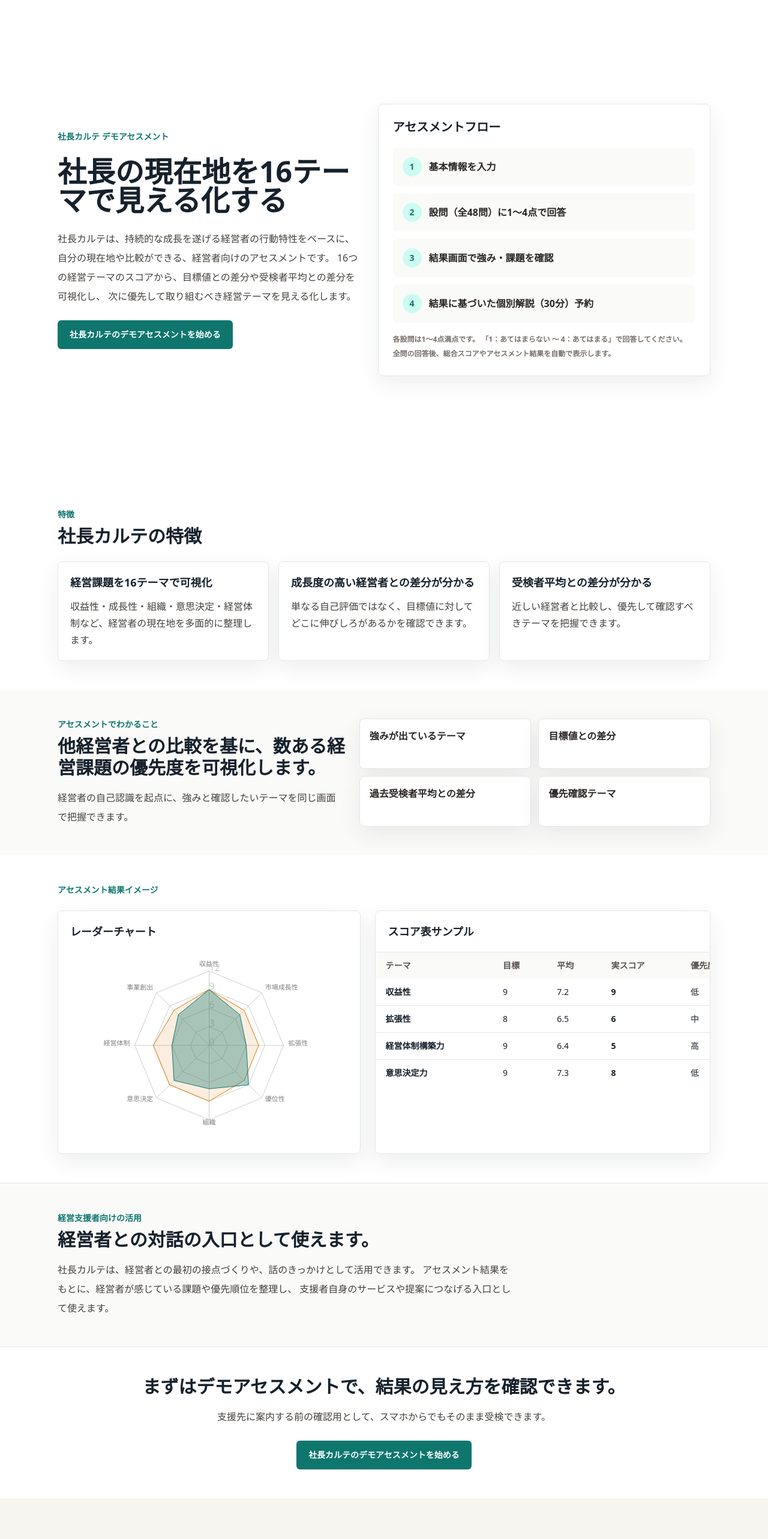
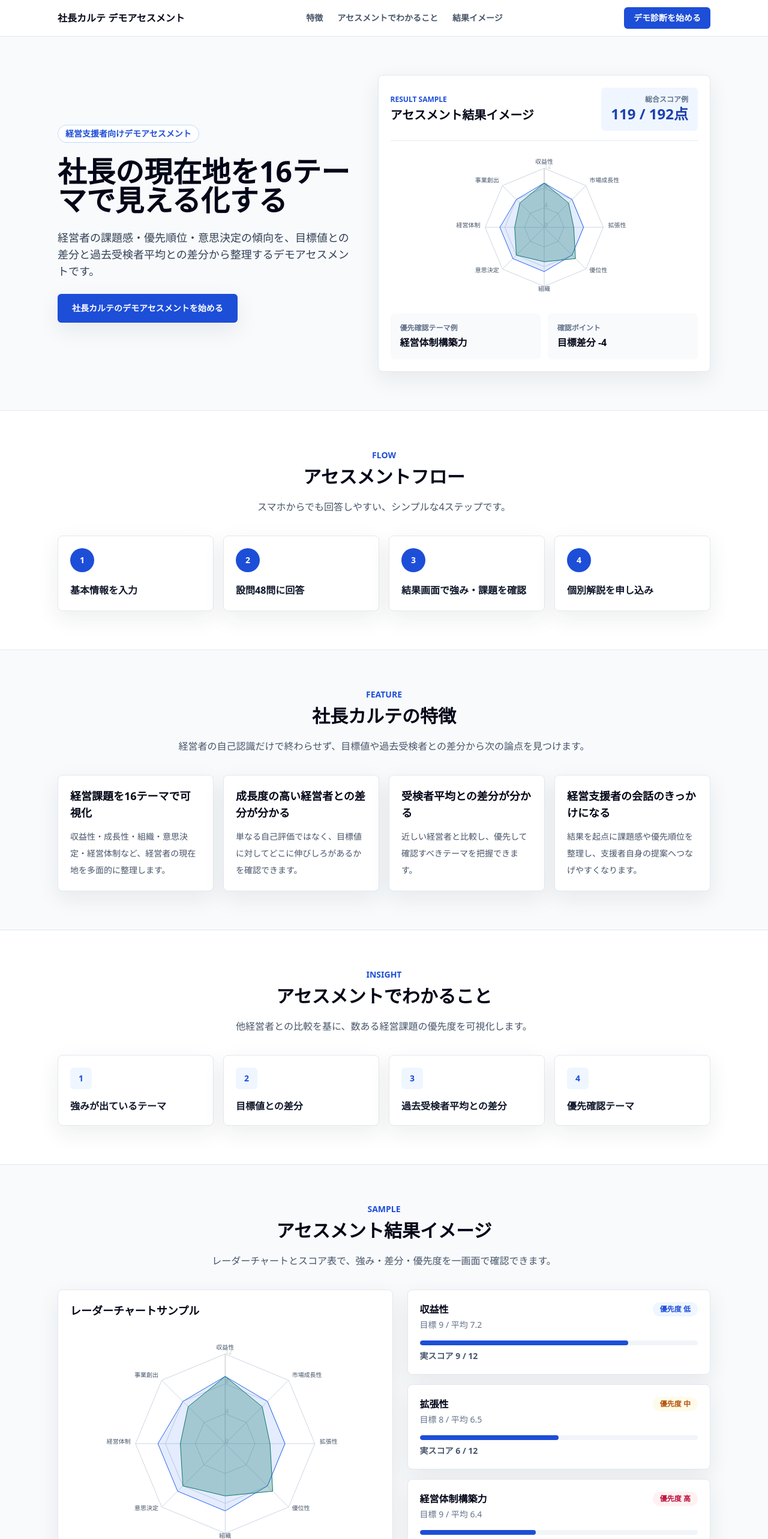
Before and after one commit to tworails-sato/shacho-karte-demo, a Next.js app: page / in a window 1280 px wide. Shown: the top 2566 px of the page at 60% size. Before the commit the page ends 2498 px from the top, so only its background shows below. Built offline with nearby package versions, Linux system fonts and the light colour scheme.

Commit message:
update lp design

```diff
--- a/app/page.tsx
+++ b/app/page.tsx
@@ -13,9 +13,9 @@ import {
 
 const steps = [
   "基本情報を入力",
-  "設問（全48問）に1〜4点で回答",
+  "設問48問に回答",
   "結果画面で強み・課題を確認",
-  "結果に基づいた個別解説（30分）予約"
+  "個別解説を申し込み"
 ];
 
 const features = [
@@ -30,6 +30,10 @@ const features = [
   {
     title: "受検者平均との差分が分かる",
     body: "近しい経営者と比較し、優先して確認すべきテーマを把握できます。"
+  },
+  {
+    title: "経営支援者の会話のきっかけになる",
+    body: "結果を起点に課題感や優先順位を整理し、支援者自身の提案へつなげやすくなります。"
   }
 ];
 
@@ -38,6 +42,21 @@ const findings = [
   "目標値との差分",
   "過去受検者平均との差分",
   "優先確認テーマ"
+];
+
+const supportSteps = [
+  {
+    title: "支援先へ案内",
+    body: "面談前や初回接点で、経営者にアセスメントを案内できます。"
+  },
+  {
+    title: "結果を一緒に解説",
+    body: "強み・差分・優先確認テーマを見ながら、課題認識をそろえます。"
+  },
+  {
+    title: "提案へ接続",
+    body: "確認したテーマをもとに、自社サービスや支援メニューへ自然につなげます。"
+  }
 ];
 
 const sampleChartData = [
@@ -58,159 +77,237 @@ const sampleScores = [
   { theme: "意思決定力", target: 9, average: 7.3, score: 8, priority: "低" }
 ];
 
+function SectionHeading({
+  eyebrow,
+  title,
+  body
+}: {
+  eyebrow: string;
+  title: string;
+  body?: string;
+}) {
+  return (
+    <div className="mx-auto mb-8 max-w-3xl text-center">
+      <p className="text-sm font-black text-blue-700">{eyebrow}</p>
+      <h2 className="mt-2 text-2xl font-black leading-tight text-slate-950 sm:text-3xl">
+        {title}
+      </h2>
+      {body ? <p className="mt-4 leading-8 text-slate-600">{body}</p> : null}
+    </div>
+  );
+}
+
+function MiniRadar() {
+  return (
+    <ResponsiveContainer height="100%" width="100%">
+      <RadarChart data={sampleChartData}>
+        <PolarGrid stroke="#cbd5e1" />
+        <PolarAngleAxis dataKey="theme" tick={{ fontSize: 10, fill: "#475569" }} />
+        <PolarRadiusAxis angle={90} domain={[0, 12]} tickCount={4} tick={{ fontSize: 10 }} />
+        <Radar dataKey="target" fill="#2563eb" fillOpacity={0.12} name="目標値" stroke="#2563eb" />
+        <Radar dataKey="score" fill="#0f766e" fillOpacity={0.3} name="実スコア" stroke="#0f766e" />
+        <Tooltip />
+      </RadarChart>
+    </ResponsiveContainer>
+  );
+}
+
 export default function HomePage() {
   return (
-    <main className="min-h-screen bg-white">
-      <section className="page-shell flex items-center">
-        <div className="grid w-full gap-8 lg:grid-cols-[0.95fr_1.05fr] lg:items-center">
+    <main className="min-h-screen bg-white text-slate-950">
+      <header className="sticky top-0 z-30 border-b border-slate-200 bg-white/95 backdrop-blur">
+        <div className="mx-auto flex max-w-6xl items-center justify-between gap-4 px-4 py-3 sm:px-6 lg:px-8">
+          <Link className="text-sm font-black text-slate-950 sm:text-base" href="/">
+            社長カルテ デモアセスメント
+          </Link>
+          <nav className="hidden items-center gap-6 text-sm font-bold text-slate-600 md:flex">
+            <a className="hover:text-blue-700" href="#features">特徴</a>
+            <a className="hover:text-blue-700" href="#findings">アセスメントでわかること</a>
+            <a className="hover:text-blue-700" href="#result-image">結果イメージ</a>
+          </nav>
+          <Link className="rounded-md bg-blue-700 px-4 py-2 text-sm font-black text-white transition hover:bg-blue-800" href="/basic-info">
+            デモ診断を始める
+          </Link>
+        </div>
+      </header>
+
+      <section className="border-b border-slate-200 bg-slate-50">
+        <div className="mx-auto grid max-w-6xl gap-8 px-4 py-12 sm:px-6 sm:py-16 lg:grid-cols-[0.95fr_1.05fr] lg:items-center lg:px-8">
           <div className="space-y-6">
-            <p className="text-sm font-bold text-brand">社長カルテ デモアセスメント</p>
-            <h1 className="text-3xl font-black leading-tight text-ink sm:text-5xl">
+            <p className="inline-flex rounded-full border border-blue-200 bg-white px-3 py-1 text-sm font-black text-blue-700">
+              経営支援者向けデモアセスメント
+            </p>
+            <h1 className="text-4xl font-black leading-tight text-slate-950 sm:text-5xl">
               社長の現在地を16テーマで見える化する
             </h1>
-            <p className="max-w-2xl leading-8 text-stone-700">
-              社長カルテは、持続的な成長を遂げる経営者の行動特性をベースに、
-              自分の現在地や比較ができる、経営者向けのアセスメントです。
-              16つの経営テーマのスコアから、目標値との差分や受検者平均との差分を可視化し、
-              次に優先して取り組むべき経営テーマを見える化します。
+            <p className="max-w-2xl text-base leading-8 text-slate-700 sm:text-lg">
+              経営者の課題感・優先順位・意思決定の傾向を、目標値との差分と過去受検者平均との差分から整理するデモアセスメントです。
             </p>
-            <Link className="primary-button" href="/basic-info">
+            <div className="flex flex-col gap-3 sm:flex-row">
+              <Link className="inline-flex min-h-12 items-center justify-center rounded-md bg-blue-700 px-6 py-3 text-sm font-black text-white shadow-soft transition hover:bg-blue-800" href="/basic-info">
                 社長カルテのデモアセスメントを始める
               </Link>
             </div>
+          </div>
 
-          <div className="panel p-5 sm:p-6">
-            <h2 className="text-xl font-black text-ink">アセスメントフロー</h2>
-            <ol className="mt-5 space-y-3">
-              {steps.map((step, index) => (
-                <li key={step} className="flex gap-3 rounded-md bg-stone-50 p-4">
-                  <span className="flex h-8 w-8 shrink-0 items-center justify-center rounded-full bg-teal-100 text-sm font-black text-brand">
-                    {index + 1}
-                  </span>
-                  <span className="pt-1 font-bold text-stone-800">{step}</span>
-                </li>
-              ))}
-            </ol>
-            <p className="mt-4 text-xs font-bold leading-6 text-stone-500">
-              各設問は1〜4点満点です。
-              「1：あてはまらない 〜 4：あてはまる」で回答してください。
-              全問の回答後、総合スコアやアセスメント結果を自動で表示します。
-            </p>
+          <div className="rounded-lg border border-slate-200 bg-white p-4 shadow-soft sm:p-5">
+            <div className="flex flex-col gap-3 border-b border-slate-200 pb-4 sm:flex-row sm:items-center sm:justify-between">
+              <div>
+                <p className="text-xs font-black text-blue-700">RESULT SAMPLE</p>
+                <h2 className="mt-1 text-xl font-black text-slate-950">アセスメント結果イメージ</h2>
+              </div>
+              <div className="rounded-md bg-blue-50 px-4 py-3 text-right">
+                <p className="text-xs font-bold text-slate-500">総合スコア例</p>
+                <p className="text-2xl font-black text-blue-800">119 / 192点</p>
+              </div>
+            </div>
+            <div className="h-72 py-4">
+              <MiniRadar />
+            </div>
+            <div className="grid gap-3 sm:grid-cols-2">
+              <div className="rounded-md bg-slate-50 p-4">
+                <p className="text-xs font-bold text-slate-500">優先確認テーマ例</p>
+                <p className="mt-1 font-black text-slate-950">経営体制構築力</p>
+              </div>
+              <div className="rounded-md bg-slate-50 p-4">
+                <p className="text-xs font-bold text-slate-500">確認ポイント</p>
+                <p className="mt-1 font-black text-slate-950">目標差分 -4</p>
+              </div>
+            </div>
           </div>
         </div>
       </section>
 
-      <section className="mx-auto max-w-6xl px-4 py-12 sm:px-6 lg:px-8">
-        <div className="mb-6">
-          <p className="text-sm font-bold text-brand">特徴</p>
-          <h2 className="mt-2 text-3xl font-black text-ink">社長カルテの特徴</h2>
+      <section className="mx-auto max-w-6xl px-4 py-12 sm:px-6 sm:py-16 lg:px-8">
+        <SectionHeading
+          eyebrow="FLOW"
+          title="アセスメントフロー"
+          body="スマホからでも回答しやすい、シンプルな4ステップです。"
+        />
+        <div className="grid gap-4 md:grid-cols-4">
+          {steps.map((step, index) => (
+            <div key={step} className="rounded-lg border border-slate-200 bg-white p-5 shadow-soft">
+              <span className="flex h-10 w-10 items-center justify-center rounded-full bg-blue-700 text-sm font-black text-white">
+                {index + 1}
+              </span>
+              <p className="mt-4 font-black leading-7 text-slate-900">{step}</p>
             </div>
-        <div className="grid gap-4 lg:grid-cols-3">
-          {features.map((feature) => (
-            <article key={feature.title} className="panel p-5">
-              <h3 className="text-lg font-black text-ink">{feature.title}</h3>
-              <p className="mt-3 leading-7 text-stone-700">{feature.body}</p>
-            </article>
           ))}
         </div>
       </section>
 
-      <section className="bg-stone-50">
-        <div className="mx-auto grid max-w-6xl gap-6 px-4 py-12 sm:px-6 lg:grid-cols-[0.9fr_1.1fr] lg:px-8">
-          <div>
-            <p className="text-sm font-bold text-brand">アセスメントでわかること</p>
-            <h2 className="mt-2 text-3xl font-black text-ink">
-              他経営者との比較を基に、数ある経営課題の優先度を可視化します。
-            </h2>
-            <p className="mt-4 leading-8 text-stone-700">
-              経営者の自己認識を起点に、強みと確認したいテーマを同じ画面で把握できます。
-            </p>
-          </div>
-          <div className="grid gap-3 sm:grid-cols-2">
-            {findings.map((item) => (
-              <div key={item} className="rounded-lg border border-stone-200 bg-white p-4 font-black text-stone-800 shadow-soft">
-                {item}
-              </div>
+      <section id="features" className="border-y border-slate-200 bg-slate-50">
+        <div className="mx-auto max-w-6xl px-4 py-12 sm:px-6 sm:py-16 lg:px-8">
+          <SectionHeading
+            eyebrow="FEATURE"
+            title="社長カルテの特徴"
+            body="経営者の自己認識だけで終わらせず、目標値や過去受検者との差分から次の論点を見つけます。"
+          />
+          <div className="grid gap-4 lg:grid-cols-4">
+            {features.map((feature) => (
+              <article key={feature.title} className="rounded-lg border border-slate-200 bg-white p-5 shadow-soft">
+                <h3 className="text-lg font-black leading-7 text-slate-950">{feature.title}</h3>
+                <p className="mt-3 text-sm leading-7 text-slate-600">{feature.body}</p>
+              </article>
             ))}
           </div>
         </div>
       </section>
 
-      <section className="mx-auto max-w-6xl px-4 py-12 sm:px-6 lg:px-8">
-        <div className="mb-6">
-          <p className="text-sm font-bold text-brand">アセスメント結果イメージ</p>
+      <section id="findings" className="mx-auto max-w-6xl px-4 py-12 sm:px-6 sm:py-16 lg:px-8">
+        <SectionHeading
+          eyebrow="INSIGHT"
+          title="アセスメントでわかること"
+          body="他経営者との比較を基に、数ある経営課題の優先度を可視化します。"
+        />
+        <div className="grid gap-4 sm:grid-cols-2 lg:grid-cols-4">
+          {findings.map((item, index) => (
+            <div key={item} className="rounded-lg border border-slate-200 bg-white p-5 shadow-soft">
+              <span className="flex h-9 w-9 items-center justify-center rounded-md bg-blue-50 text-sm font-black text-blue-700">
+                {index + 1}
+              </span>
+              <p className="mt-4 font-black text-slate-900">{item}</p>
             </div>
-        <div className="grid gap-6 lg:grid-cols-[0.95fr_1.05fr]">
-          <div className="panel p-5">
-            <h3 className="text-lg font-black text-ink">レーダーチャート</h3>
-            <div className="mt-4 h-80">
-              <ResponsiveContainer height="100%" width="100%">
-                <RadarChart data={sampleChartData}>
-                  <PolarGrid />
-                  <PolarAngleAxis dataKey="theme" tick={{ fontSize: 11 }} />
-                  <PolarRadiusAxis angle={90} domain={[0, 12]} tickCount={5} />
-                  <Radar dataKey="target" fill="#d97706" fillOpacity={0.12} name="目標値" stroke="#d97706" />
-                  <Radar dataKey="score" fill="#0f766e" fillOpacity={0.35} name="実スコア" stroke="#0f766e" />
-                  <Tooltip />
-                </RadarChart>
-              </ResponsiveContainer>
+          ))}
+        </div>
+      </section>
+
+      <section id="result-image" className="border-y border-slate-200 bg-slate-50">
+        <div className="mx-auto max-w-6xl px-4 py-12 sm:px-6 sm:py-16 lg:px-8">
+          <SectionHeading
+            eyebrow="SAMPLE"
+            title="アセスメント結果イメージ"
+            body="レーダーチャートとスコア表で、強み・差分・優先度を一画面で確認できます。"
+          />
+          <div className="grid gap-6 lg:grid-cols-[1.05fr_0.95fr]">
+            <div className="rounded-lg border border-slate-200 bg-white p-5 shadow-soft">
+              <h3 className="text-lg font-black text-slate-950">レーダーチャートサンプル</h3>
+              <div className="mt-4 h-96">
+                <MiniRadar />
               </div>
             </div>
 
-          <div className="panel overflow-hidden">
-            <div className="border-b border-stone-200 p-5">
-              <h3 className="text-lg font-black text-ink">スコア表サンプル</h3>
+            <div className="space-y-4">
+              {sampleScores.map((row) => (
+                <div key={row.theme} className="rounded-lg border border-slate-200 bg-white p-5 shadow-soft">
+                  <div className="flex items-start justify-between gap-4">
+                    <div>
+                      <p className="font-black text-slate-950">{row.theme}</p>
+                      <p className="mt-1 text-sm text-slate-500">目標 {row.target} / 平均 {row.average}</p>
                     </div>
-            <div className="overflow-x-auto">
-              <table className="w-full min-w-[620px] text-left text-sm">
-                <thead className="bg-stone-50 text-stone-600">
-                  <tr>
-                    <th className="px-4 py-3">テーマ</th>
-                    <th className="px-4 py-3">目標</th>
-                    <th className="px-4 py-3">平均</th>
-                    <th className="px-4 py-3">実スコア</th>
-                    <th className="px-4 py-3">優先度</th>
-                  </tr>
-                </thead>
-                <tbody className="divide-y divide-stone-200">
-                  {sampleScores.map((row) => (
-                    <tr key={row.theme}>
-                      <td className="px-4 py-3 font-black text-ink">{row.theme}</td>
-                      <td className="px-4 py-3">{row.target}</td>
-                      <td className="px-4 py-3">{row.average}</td>
-                      <td className="px-4 py-3 font-bold">{row.score}</td>
-                      <td className="px-4 py-3">{row.priority}</td>
-                    </tr>
+                    <span className={`rounded-full px-3 py-1 text-xs font-black ${
+                      row.priority === "高"
+                        ? "bg-rose-50 text-rose-700"
+                        : row.priority === "中"
+                          ? "bg-amber-50 text-amber-700"
+                          : "bg-blue-50 text-blue-700"
+                    }`}>
+                      優先度 {row.priority}
+                    </span>
+                  </div>
+                  <div className="mt-4 h-2 overflow-hidden rounded-full bg-slate-100">
+                    <div className="h-full rounded-full bg-blue-700" style={{ width: `${(row.score / 12) * 100}%` }} />
+                  </div>
+                  <p className="mt-2 text-sm font-bold text-slate-600">実スコア {row.score} / 12</p>
+                </div>
               ))}
-                </tbody>
-              </table>
+              <p className="rounded-lg border border-blue-100 bg-blue-50 p-4 text-sm font-bold leading-7 text-blue-900">
+                本番版では業種別・規模別・近しい社長タイプとの比較も可能です。
+              </p>
             </div>
           </div>
         </div>
       </section>
 
-      <section className="border-y border-stone-200 bg-stone-50">
-        <div className="mx-auto max-w-6xl px-4 py-12 sm:px-6 lg:px-8">
-          <div className="max-w-3xl">
-            <p className="text-sm font-bold text-brand">経営支援者向けの活用</p>
-            <h2 className="mt-2 text-3xl font-black text-ink">経営者との対話の入口として使えます。</h2>
-            <p className="mt-4 leading-8 text-stone-700">
-              社長カルテは、経営者との最初の接点づくりや、話のきっかけとして活用できます。
-              アセスメント結果をもとに、経営者が感じている課題や優先順位を整理し、
-              支援者自身のサービスや提案につなげる入口として使えます。
-            </p>
+      <section className="mx-auto max-w-6xl px-4 py-12 sm:px-6 sm:py-16 lg:px-8">
+        <SectionHeading
+          eyebrow="FOR ADVISORS"
+          title="経営支援者向けの活用"
+          body="社長カルテは、経営者との最初の接点づくりや、話のきっかけとして活用できます。"
+        />
+        <div className="grid gap-4 lg:grid-cols-3">
+          {supportSteps.map((step, index) => (
+            <div key={step.title} className="rounded-lg border border-slate-200 bg-white p-5 shadow-soft">
+              <p className="text-sm font-black text-blue-700">STEP {index + 1}</p>
+              <h3 className="mt-2 text-lg font-black text-slate-950">{step.title}</h3>
+              <p className="mt-3 leading-7 text-slate-600">{step.body}</p>
             </div>
+          ))}
         </div>
       </section>
 
-      <section className="mx-auto max-w-6xl px-4 py-12 text-center sm:px-6 lg:px-8">
-        <h2 className="text-3xl font-black text-ink">まずはデモアセスメントで、結果の見え方を確認できます。</h2>
-        <p className="mx-auto mt-4 max-w-2xl leading-8 text-stone-700">
+      <section className="bg-slate-950">
+        <div className="mx-auto max-w-6xl px-4 py-12 text-center sm:px-6 sm:py-16 lg:px-8">
+          <h2 className="text-3xl font-black leading-tight text-white">
+            まずはデモアセスメントで、結果の見え方を確認できます。
+          </h2>
+          <p className="mx-auto mt-4 max-w-2xl leading-8 text-slate-300">
             支援先に案内する前の確認用として、スマホからでもそのまま受検できます。
           </p>
-        <Link className="primary-button mt-6" href="/basic-info">
+          <Link className="mt-6 inline-flex min-h-12 items-center justify-center rounded-md bg-blue-600 px-6 py-3 text-sm font-black text-white transition hover:bg-blue-500" href="/basic-info">
             社長カルテのデモアセスメントを始める
           </Link>
+        </div>
       </section>
     </main>
   );
```
Also changed, not shown: 1 other file (tests, documents, lock files or other folders). Lines whose indentation alone changed are shown as unchanged.
